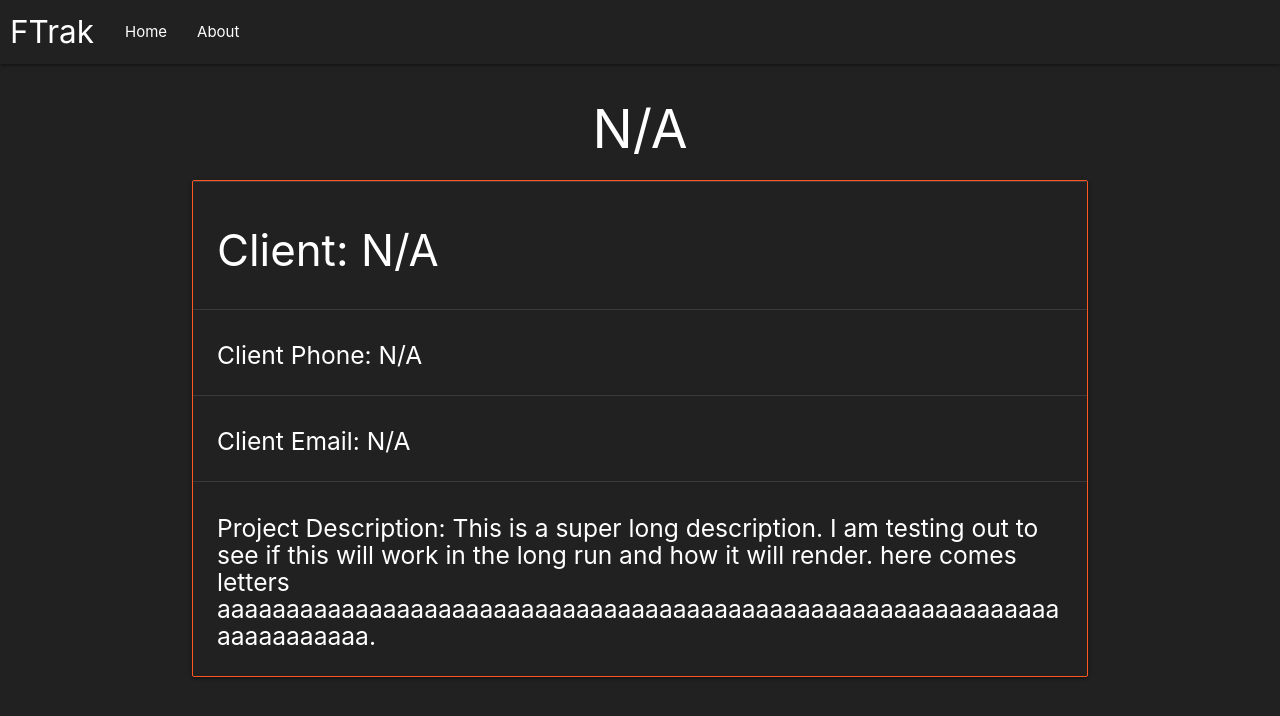
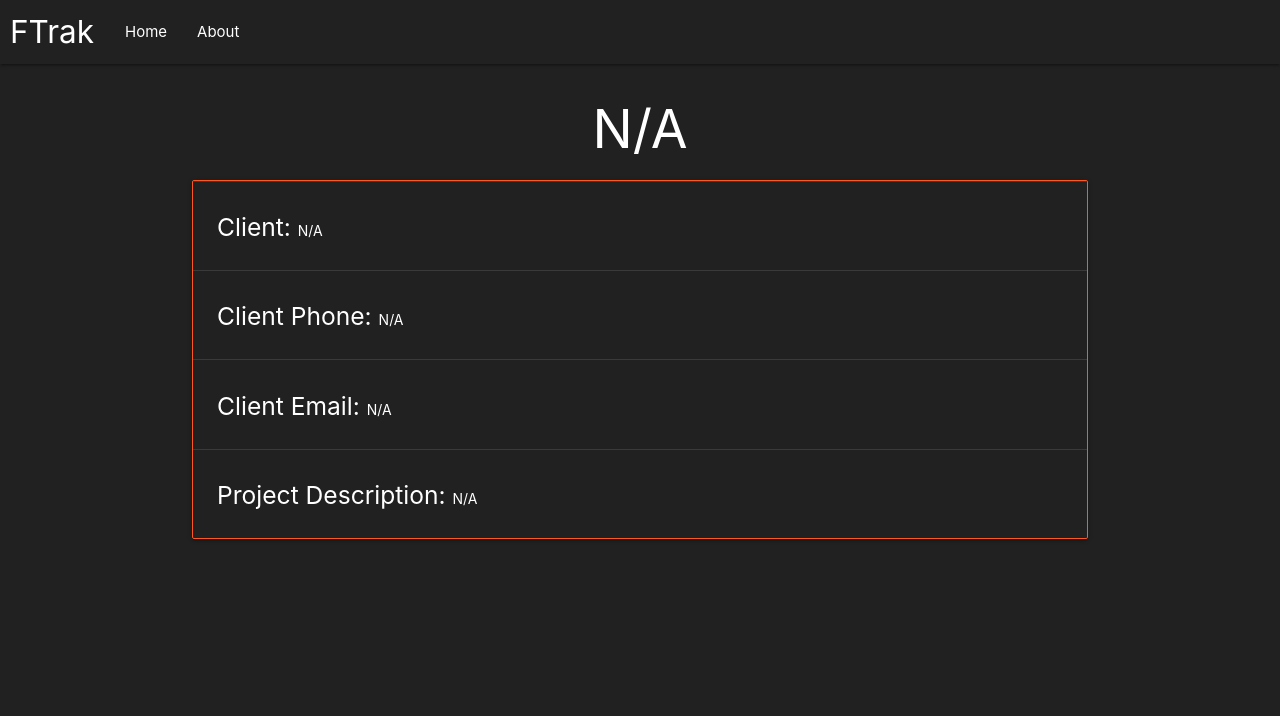
Before and after one commit to Sbakken21/mern-tracker, a React (Create React App) app in the folder client/: page /details/1 in a window 1280 px wide. Shown: the top 716 px of the page. Built offline with nearby package versions, Linux system fonts and the light colour scheme; no server answers.

Commit message:
updated format of details page

```diff
--- a/client/src/components/tasks/TaskDetails.js
+++ b/client/src/components/tasks/TaskDetails.js
@@ -17,21 +17,19 @@ class TaskDetails extends Component {
         return (
             <div className="container">
                 <div className= "row">
-                {console.log(this.props.match.params.id)}
-                {console.log(task.clientName)}
                     <h2 className="center-align">{task.subject || 'N/A'}</h2>
                     <div className="card grey darken-4">
                         <div className="card-action">
-                            <h3>Client: <span>{task.clientName || 'N/A'}</span></h3>
+                            <h5>Client: <span className="task-data">{task.clientName || 'N/A'}</span></h5>
                         </div>
                         <div className="card-action">
-                            <h5>Client Phone: {task.clientPhone || 'N/A'}</h5>
+                            <h5>Client Phone: <span className="task-data">{task.clientPhone || 'N/A'}</span></h5>
                         </div>
                         <div className="card-action">
-                            <h5>Client Email: {task.clientEmail || 'N/A'}</h5>
+                            <h5>Client Email: <span className="task-data">{task.clientEmail || 'N/A'}</span></h5>
                         </div>
                         <div className="card-action">
-                            <h5>Project Description: {task.description || 'This is a super long description. I am testing out to see if this will work in the long run and how it will render. here comes letters aaaaaaaaaaaaaaaaaaaaaaaaaaaaaaaaaaaaaaaaaaaaaaaaaaaaaaaaaaaaaaaaaaaaaaaa.'}</h5>
+                            <h5>Project Description: <span className="task-data">{task.description || 'N/A'}</span></h5>
                         </div>
                     </div>
                 </div>
--- a/client/src/index.css
+++ b/client/src/index.css
@@ -42,3 +42,7 @@ input {
 .card-action {
     word-wrap: break-word;
 }
+
+.task-data {
+    font-size: 14px;
+}
```
